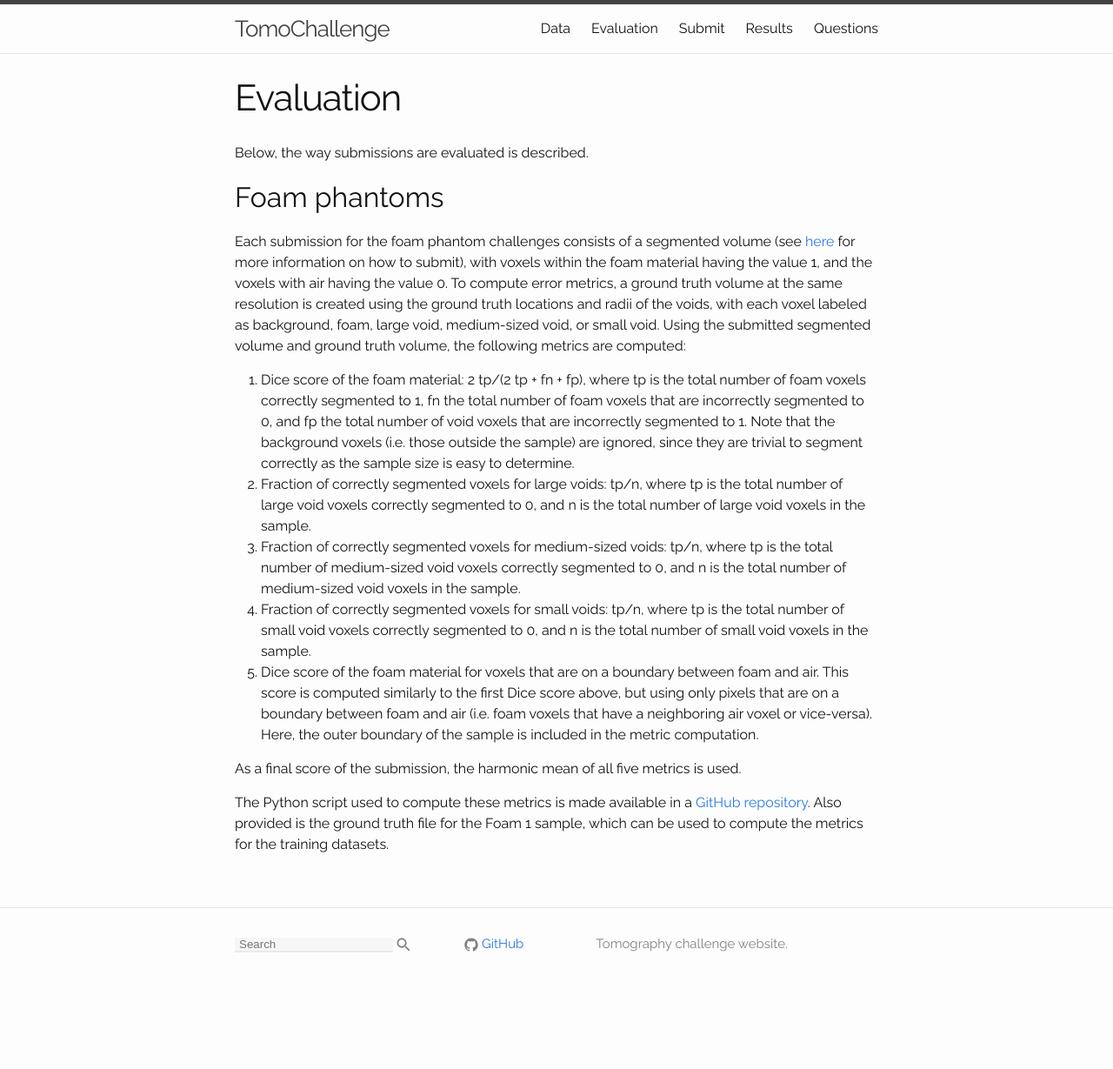
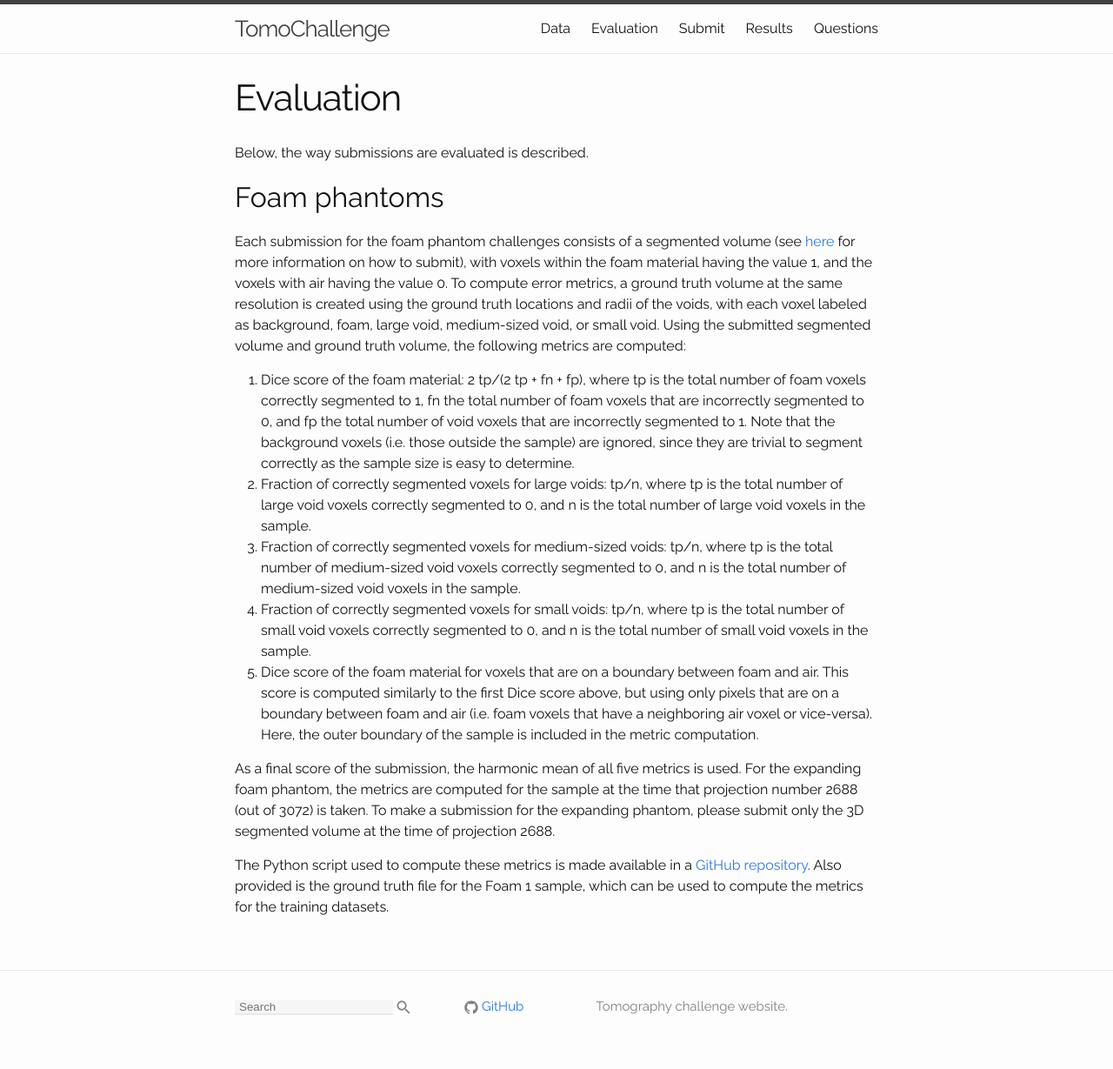
Before and after one commit to tomochallenge/tomochallenge.github.io, a Jekyll site: the page built from main_pages/50_evaluation.md, in a window 1280 px wide. Shown: the whole page at 87% size. Built offline with Jekyll 4.4.1, drawn with Linux system fonts in a browser that asks for light colours; before the commit the page ends 1157 px from its top, so only the background shows below that.

Commit message:
Update 50_evaluation.md

```diff
--- a/main_pages/50_evaluation.md
+++ b/main_pages/50_evaluation.md
@@ -20,7 +20,7 @@ with each voxel labeled as background, foam, large void, medium-sized void, or s
 4. Fraction of correctly segmented voxels for small voids: tp/n, where tp is the total number of small void voxels correctly segmented to 0, and n is the total number of small void voxels in the sample.
 5. Dice score of the foam material for voxels that are on a boundary between foam and air. This score is computed similarly to the first Dice score above, but using only pixels that are on a boundary between foam and air (i.e. foam voxels that have a neighboring air voxel or vice-versa). Here, the outer boundary of the sample is included in the metric computation.
 
-As a final score of the submission, the harmonic mean of all five metrics is used.
+As a final score of the submission, the harmonic mean of all five metrics is used. For the expanding foam phantom, the metrics are computed for the sample at the time that projection number 2688 (out of 3072) is taken. To make a submission for the expanding phantom, please submit only the 3D segmented volume at the time of projection 2688.
 
 The Python script used to compute these metrics is made available in a [GitHub repository](https://github.com/tomochallenge/tomochallenge_utils). Also provided is the ground truth file for the Foam 1 sample, which
 can be used to compute the metrics for the training datasets.
```
